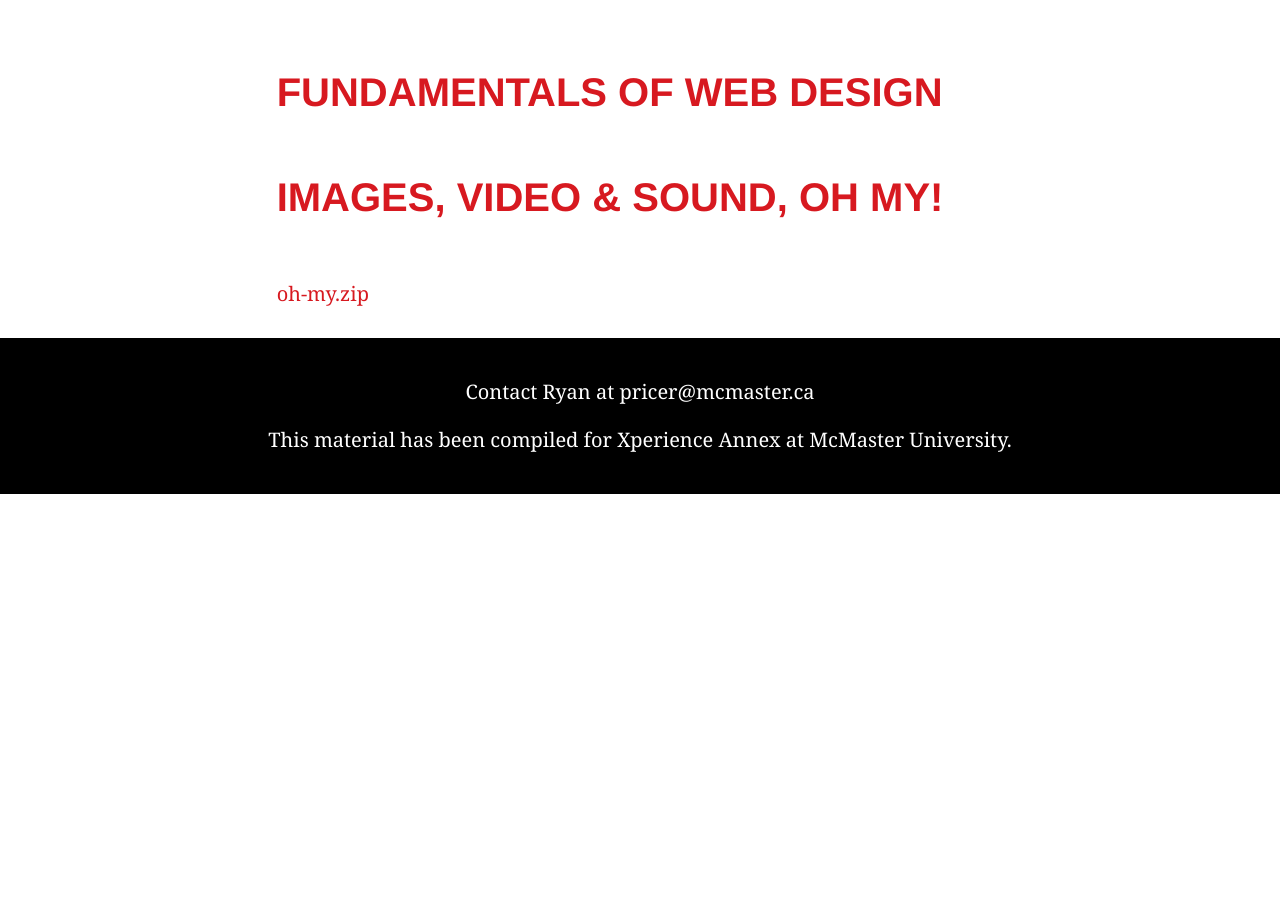
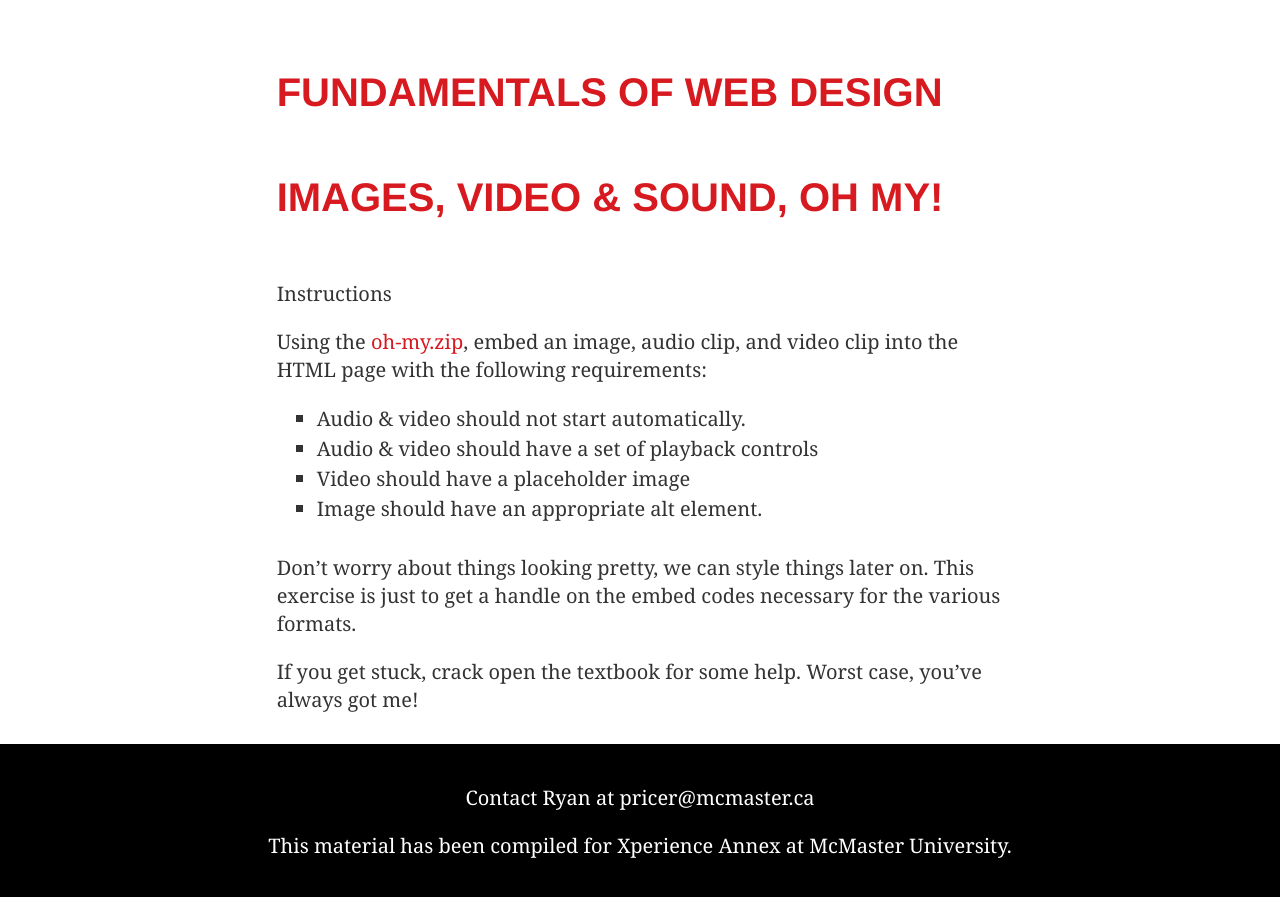
Before and after one commit to ryanwprice/xperience-annex, a Jekyll site: the page built from activities/oh-my.md, in a window 1280 px wide. Shown: the top 897 px of the page. Built offline with Jekyll 4.4.1, drawn with Linux system fonts in a browser that asks for light colours.

Commit message:
Updated oh-my.md

```diff
--- a/activities/oh-my.md
+++ b/activities/oh-my.md
@@ -1,6 +1,18 @@
 ---
-title: Images, Video & Sound, Oh My!
-graded: n
+title: 'Images, Video & Sound, Oh My!'
+graded: 'n'
+published: true
 ---
 
-[oh-my.zip]({{ site.github.url }}/assets/oh-my.zip)
+Instructions
+
+Using the [oh-my.zip]({{ site.github.url }}/assets/oh-my.zip), embed an image, audio clip, and video clip into the HTML page with the following requirements:
+
+- Audio & video should not start automatically.
+- Audio & video should have a set of playback controls
+- Video should have a placeholder image
+- Image should have an appropriate alt element.
+
+Don't worry about things looking pretty, we can style things later on. This exercise is just to get a handle on the embed codes necessary for the various formats.
+
+If you get stuck, crack open the textbook for some help. Worst case, you’ve always got me!
```
